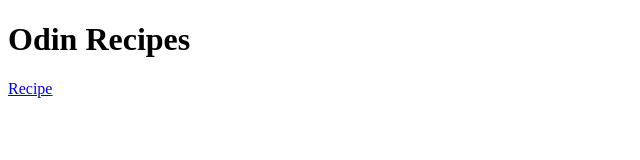
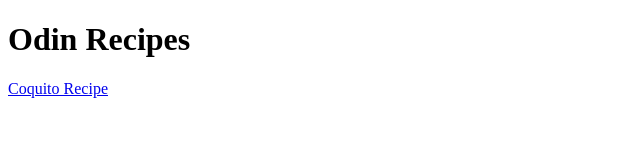
Before and after one commit to Isaiah4572/Odin-Recipe, a plain HTML site: page index.html in a window 1280 px wide. Shown: the full height of the page, 0-640 px from the left. Drawn offline with Linux system fonts and the light colour scheme.

Commit message:
small edit to index page

```diff
--- a/index.html
+++ b/index.html
@@ -7,6 +7,6 @@
 </head>
 <body>
     <h1>Odin Recipes</h1>
-    <a href="/recipes/coquito.html">Recipe</a>
+    <a href="/recipes/coquito.html">Coquito Recipe</a>
 </body>
 </html>
```
